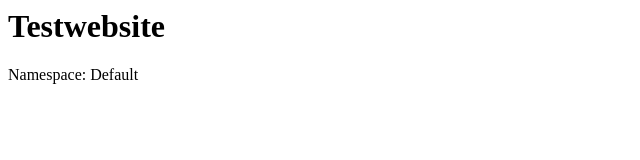
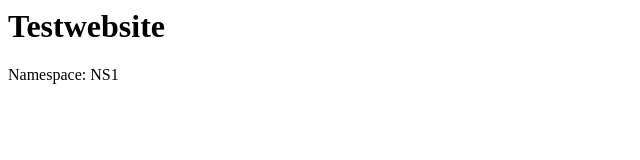
Before and after one commit to cybaspace/website, a plain HTML site: page index.html in a window 1280 px wide. Shown: the full height of the page, 0-640 px from the left. Drawn offline with Linux system fonts and the light colour scheme.

Commit message:
Update index.html

```diff
--- a/index.html
+++ b/index.html
@@ -1,6 +1,6 @@
 <html>
 <body>
 <h1>Testwebsite</h1>
-<p>Namespace: Default</p>
+<p>Namespace: NS1</p>
 </body>
 </html>
```
